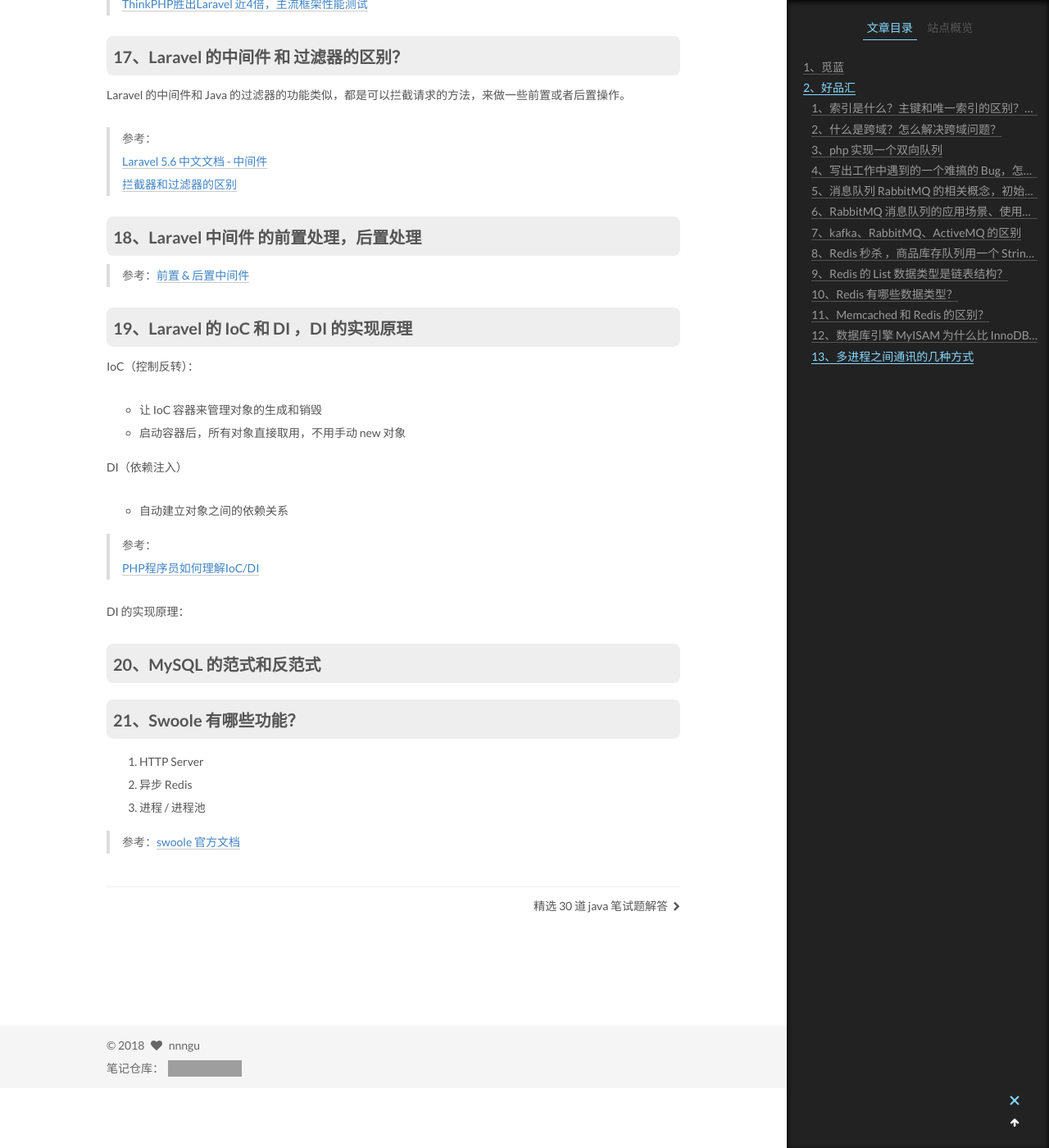
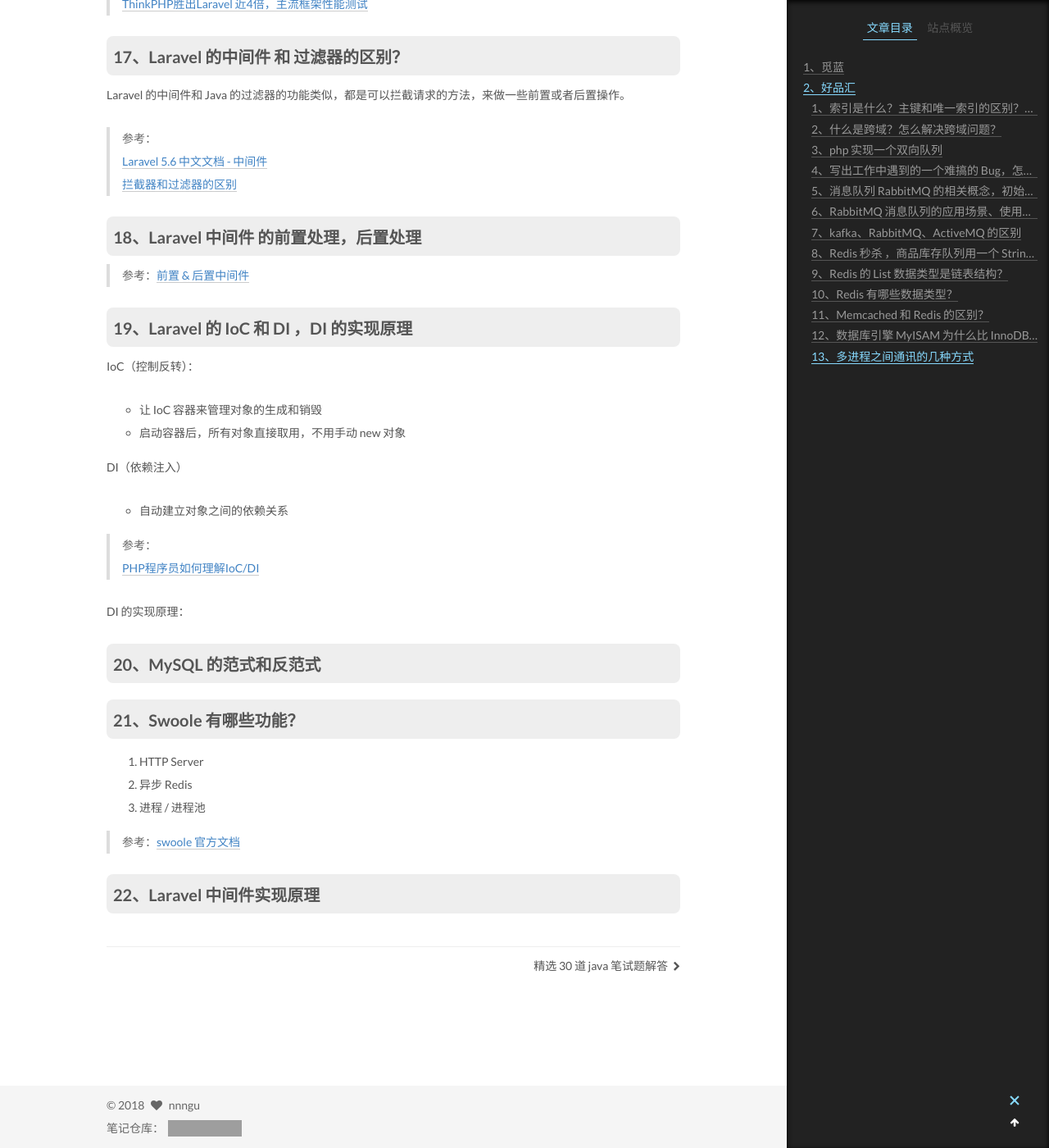
Before and after one commit to nnngu/LearningNotes, a Jekyll site: the page built from _posts/2018-06-05-PHP 面试题收集.md, in a window 1280 px wide and 1400 px high, scrolled down 11695 px. Shown: the whole window at 82% size. Built offline with Jekyll 4.4.1, drawn with Linux system fonts in a browser that asks for light colours; grey boxes are pictures that could not be loaded.

Commit message:
修改文件: _posts/2018-06-05-PHP 面试题收集.md

```diff
--- a/_posts/2018-06-05-PHP 面试题收集.md
+++ b/_posts/2018-06-05-PHP 面试题收集.md
@@ -446,3 +446,5 @@ DI 的实现原理：
 3. 进程 / 进程池
 
 >参考：[swoole 官方文档](https://wiki.swoole.com/)
+
+### 22、Laravel 中间件实现原理
```
